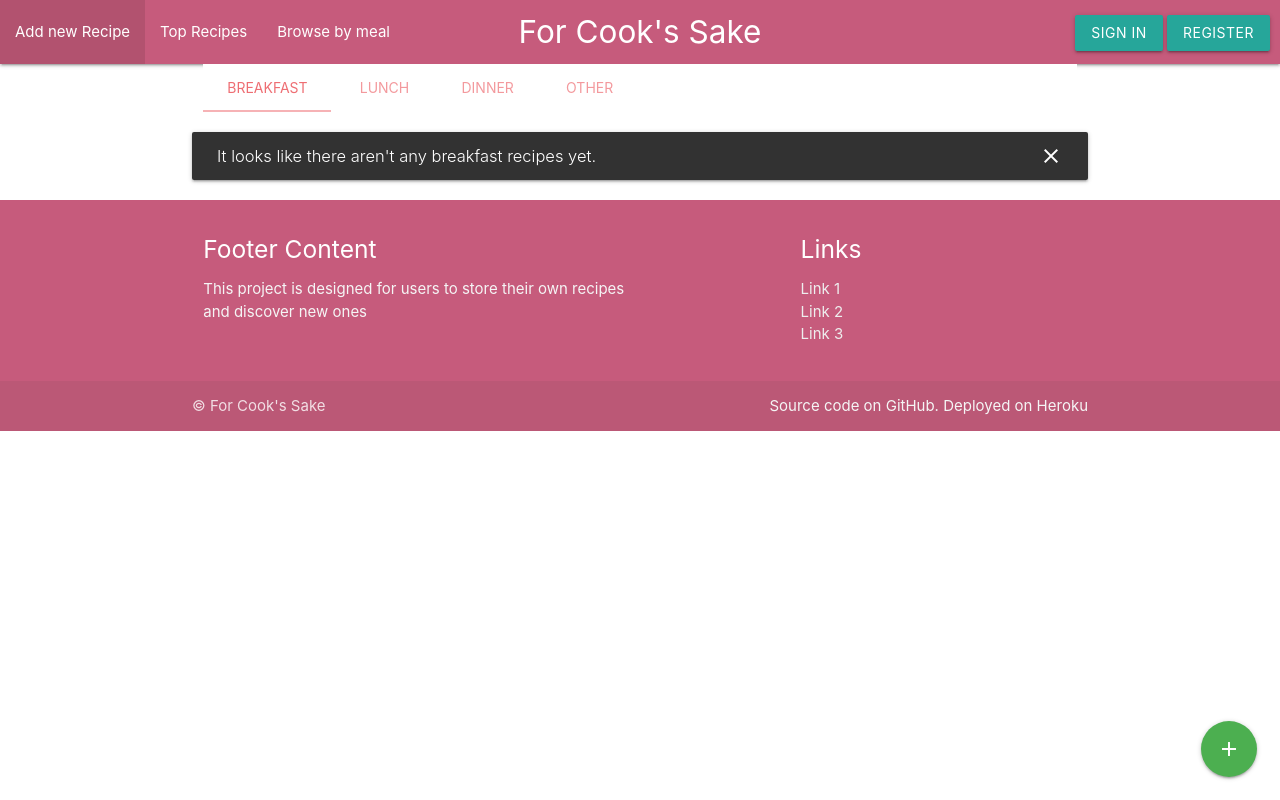
After one commit to Beibhinn/data-milestone-project, a Flask app: page /meal_type in a window 1280 px wide. The commit adds this page. Run offline with Flask 2, Linux system fonts and the light colour scheme; data that the repository does not hold is empty; some libraries are stand-ins or nearby versions.

Commit message:
Add browse-by-meal feature

```diff
--- a/app.py
+++ b/app.py
@@ -22,6 +22,7 @@ def create_recipe_from_form(form):
     recipe['method'] = [value for (key, value) in items if 'method' in key]
     recipe['tag_name'] = [item['tag'] for item in json.loads(form['tag_name'])]
     recipe['likes'] = []
+    recipe['meal_type'] = form.getlist('meal-type')
     return recipe
 
 
@@ -43,8 +44,12 @@ def create_tag_if_not_already():
     #         new_tags.append(tag)
     # tags.insert_many(new_tags)
 
+    recipe_tags = json.loads(request.form['tag_name'])
+    if not recipe_tags:
+        return
+
     tags.insert_many([{'tag_name': tag['tag']}
-                      for tag in json.loads(request.form['tag_name'])
+                      for tag in recipe_tags
                       if not tags.find_one({'tag_name': tag['tag']})])
 
 
@@ -197,6 +202,19 @@ def user_account():
                            recipes=recipes)
 
 
+@app.route('/meal_type')
+def meal_type():
+    breakfast = mongo.db.recipes.find({"meal_type": "Breakfast"})
+    lunch = mongo.db.recipes.find({"meal_type": "Lunch"})
+    dinner = mongo.db.recipes.find({"meal_type": "Dinner"})
+    other = mongo.db.recipes.find({"meal_type": "Other"})
+    return render_template('mealview.html',
+                           breakfast=breakfast,
+                           lunch=lunch,
+                           dinner=dinner,
+                           other=other)
+
+
 @app.route('/add_recipe')
 def add_recipe():
     return render_template("addrecipe.html", cuisines=mongo.db.cuisine.find(), tags=mongo.db.tags.find())
--- a/templates/base.html
+++ b/templates/base.html
@@ -12,12 +12,12 @@
 
 <nav>
     <div class="nav-wrapper">
-        <a href="#" class="brand-logo center">For Cook's Sake</a>
+        <a href="{{ url_for('get_recipes') }}" class="brand-logo center">For Cook's Sake</a>
         <a href="#" data-target="mobile-demo" class="sidenav-trigger"><i class="material-icons">menu</i></a>
         <ul id="nav-mobile" class="left hide-on-med-and-down">
             <li><a href="{{ url_for('add_recipe') }}">Add new Recipe</a></li>
             <li><a href="{{ url_for('top_recipes') }}">Top Recipes</a></li>
-            <li><a href="#">Link3</a></li>
+            <li><a href="{{ url_for('meal_type')}}">Browse by meal</a></li>
         </ul>
         <div class="right nav-right">
             {% if 'username' in session %}
@@ -75,6 +75,7 @@
 <script>
     $(document).ready(function () {
         $('select').formSelect();
+        $('.sidenav').sidenav();
     });
     $('.input-recipe-tags').chips({
         placeholder: 'Enter a tag',
--- /dev/null
+++ b/templates/mealview.html
@@ -0,0 +1,152 @@
+{% extends 'base.html' %}
+{% block content %}
+<div class="row">
+    <div class="col s12">
+        <ul class="tabs">
+            <li class="tab"><a class="active" href="#breakfast">Breakfast</a></li>
+            <li class="tab"><a href="#lunch">Lunch</a></li>
+            <li class="tab"><a href="#dinner">dinner</a></li>
+            <li class="tab"><a href="#other">other</a></li>
+        </ul>
+    </div>
+</div>
+
+
+<div id="breakfast">
+    <div class="row">
+        {% if breakfast.count() == 0 %}
+        <div class="toast" style="position: initial">It looks like there aren't any breakfast recipes yet.<i
+                class="close material-icons">close</i></div>
+        {% else %}
+        {% for recipe in breakfast %}
+        <div class="col s12 m4">
+            <div class="card sticky-action">
+                <div class="card-image waves-effect waves-block waves-light">
+                    <img class="activator" src="{{recipe.photo_src}}">
+                </div>
+                <div class="card-content">
+                    <span class="card-title activator grey-text text-darken-4">{{recipe.title}}<i
+                            class="material-icons right">more_vert</i></span>
+                    <p>By <a href="{{url_for('user_recipes', user_name=recipe.user_name)}}">{{recipe.user_name}}</a></p>
+                </div>
+                <div class="card-action">
+                    <a href="{{url_for('view_recipe', recipe_id=recipe._id)}}">Full recipe</a>
+                </div>
+                <div class="card-reveal">
+                    <span class="card-title grey-text text-darken-4">{{recipe.title}}<i
+                            class="material-icons right">close</i></span>
+                    {% for item in recipe.ingredients %}
+                    <p>{{ item }}</p>
+                    {% endfor %}
+                </div>
+            </div>
+        </div>
+        {% endfor %}
+        {% endif %}
+    </div>
+</div>
+<div id="lunch">
+    <div class="row">
+        {% if lunch.count() == 0 %}
+        <div class="toast" style="position: initial">It looks like there aren't any lunch recipes yet.<i
+                class="close material-icons">close</i></div>
+        {% else %}
+        {% for recipe in lunch %}
+        <div class="col s12 m4">
+            <div class="card sticky-action">
+                <div class="card-image waves-effect waves-block waves-light">
+                    <img class="activator" src="{{recipe.photo_src}}">
+                </div>
+                <div class="card-content">
+                    <span class="card-title activator grey-text text-darken-4">{{recipe.title}}<i
+                            class="material-icons right">more_vert</i></span>
+                    <p>By <a href="{{url_for('user_recipes', user_name=recipe.user_name)}}">{{recipe.user_name}}</a></p>
+                </div>
+                <div class="card-action">
+                    <a href="{{url_for('view_recipe', recipe_id=recipe._id)}}">Full recipe</a>
+                </div>
+                <div class="card-reveal">
+                    <span class="card-title grey-text text-darken-4">{{recipe.title}}<i
+                            class="material-icons right">close</i></span>
+                    {% for item in recipe.ingredients %}
+                    <p>{{ item }}</p>
+                    {% endfor %}
+                </div>
+            </div>
+        </div>
+        {% endfor %}
+        {% endif %}
+    </div>
+</div>
+<div id="dinner">
+    <div class="row">
+        {% if dinner.count() == 0 %}
+        <div class="toast" style="position: initial">It looks like there aren't any dinner recipes yet.<i
+                class="close material-icons">close</i></div>
+        {% else %}
+        {% for recipe in dinner %}
+        <div class="col s12 m4">
+            <div class="card sticky-action">
+                <div class="card-image waves-effect waves-block waves-light">
+                    <img class="activator" src="{{recipe.photo_src}}">
+                </div>
+                <div class="card-content">
+                    <span class="card-title activator grey-text text-darken-4">{{recipe.title}}<i
+                            class="material-icons right">more_vert</i></span>
+                    <p>By <a href="{{url_for('user_recipes', user_name=recipe.user_name)}}">{{recipe.user_name}}</a></p>
+                </div>
+                <div class="card-action">
+                    <a href="{{url_for('view_recipe', recipe_id=recipe._id)}}">Full recipe</a>
+                </div>
+                <div class="card-reveal">
+                    <span class="card-title grey-text text-darken-4">{{recipe.title}}<i
+                            class="material-icons right">close</i></span>
+                    {% for item in recipe.ingredients %}
+                    <p>{{ item }}</p>
+                    {% endfor %}
+                </div>
+            </div>
+        </div>
+        {% endfor %}
+        {% endif %}
+    </div>
+</div>
+<div id="other">
+    <div class="row">
+        {% if other.count() == 0 %}
+        <div class="toast" style="position: initial">It looks like there aren't any other recipes yet.<i
+                class="close material-icons">close</i></div>
+        {% else %}
+        {% for recipe in other %}
+        <div class="col s12 m4">
+            <div class="card sticky-action">
+                <div class="card-image waves-effect waves-block waves-light">
+                    <img class="activator" src="{{recipe.photo_src}}">
+                </div>
+                <div class="card-content">
+                    <span class="card-title activator grey-text text-darken-4">{{recipe.title}}<i
+                            class="material-icons right">more_vert</i></span>
+                    <p>By <a href="{{url_for('user_recipes', user_name=recipe.user_name)}}">{{recipe.user_name}}</a></p>
+                </div>
+                <div class="card-action">
+                    <a href="{{url_for('view_recipe', recipe_id=recipe._id)}}">Full recipe</a>
+                </div>
+                <div class="card-reveal">
+                    <span class="card-title grey-text text-darken-4">{{recipe.title}}<i
+                            class="material-icons right">close</i></span>
+                    {% for item in recipe.ingredients %}
+                    <p>{{ item }}</p>
+                    {% endfor %}
+                </div>
+            </div>
+        </div>
+        {% endfor %}
+        {% endif %}
+    </div>
+</div>
+<div class="fixed-action-btn">
+    <a href="{{url_for('add_recipe')}}" class="btn-floating btn-large waves-effect waves-light green"><i
+            class="material-icons">add</i></a>
+</div>
+
+{% endblock %}
```
Also changed, not shown: templates/addrecipe.html (+16 -3 lines).
